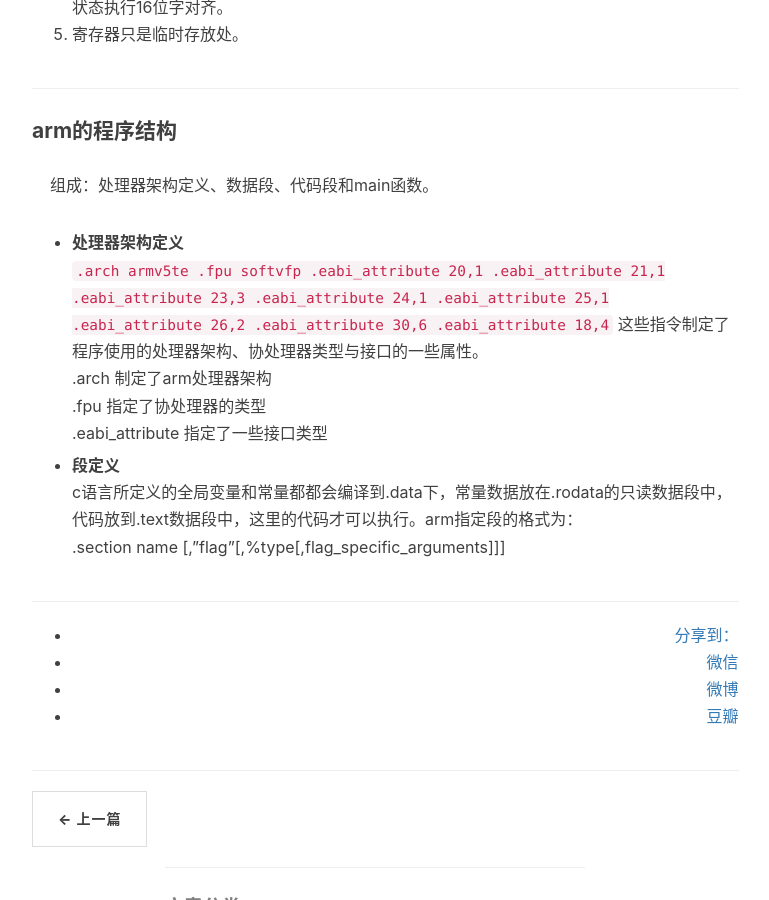
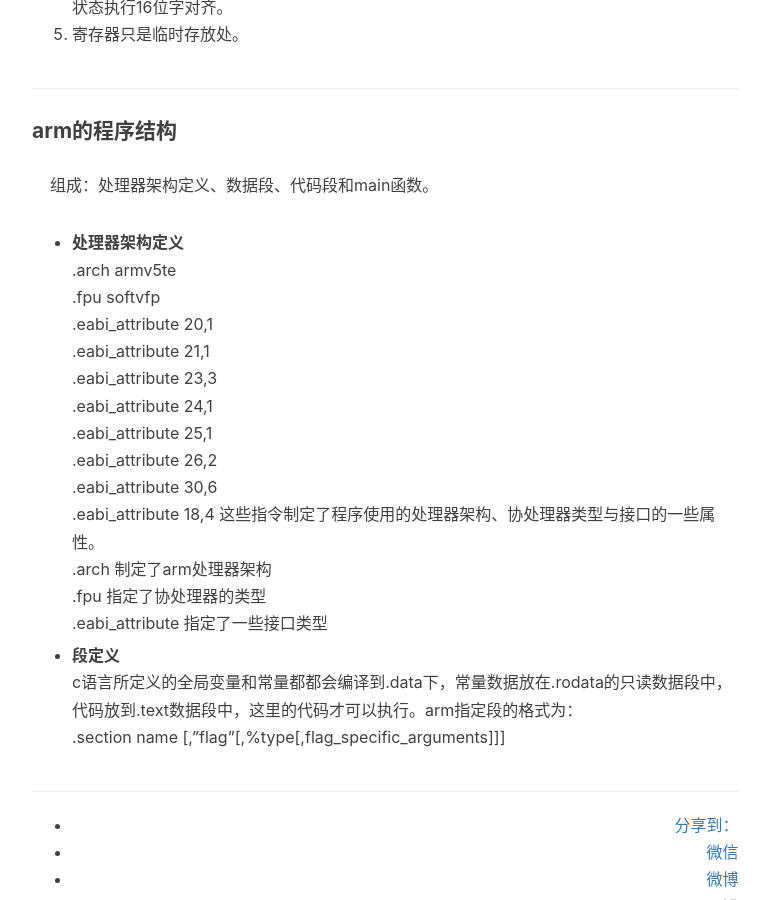
Before and after one commit to yangrz/blog, a Jekyll site: the page built from _posts/2017-01-16-androidSecurity.markdown, in a window 1280 px wide and 900 px high, scrolled down 1651 px. Shown: the whole window, without its empty margins (233-1002 px from the left). Built offline with Jekyll 4.4.1, drawn with Linux system fonts in a browser that asks for light colours; nearby versions of some CDN libraries; comment, search, counter and statistics services are not loaded; some of the changed lines change nothing that is shown.

Commit message:
2017-02-17

````diff
--- a/_posts/2017-01-16-androidSecurity.markdown
+++ b/_posts/2017-01-16-androidSecurity.markdown
@@ -46,16 +46,16 @@ tags:
 #### arm的程序结构
 &nbsp;&nbsp;&nbsp;&nbsp;组成：处理器架构定义、数据段、代码段和main函数。
 * __处理器架构定义__
-```.arch  armv5te
-.fpu  softvfp
-.eabi_attribute  20,1
-.eabi_attribute  21,1
-.eabi_attribute  23,3
-.eabi_attribute  24,1
-.eabi_attribute  25,1
-.eabi_attribute  26,2
-.eabi_attribute  30,6
-.eabi_attribute  18,4```
+	.arch  armv5te
+	.fpu  softvfp
+	.eabi_attribute  20,1
+	.eabi_attribute  21,1
+	.eabi_attribute  23,3
+	.eabi_attribute  24,1
+	.eabi_attribute  25,1
+	.eabi_attribute  26,2
+	.eabi_attribute  30,6
+	.eabi_attribute  18,4
 这些指令制定了程序使用的处理器架构、协处理器类型与接口的一些属性。
 .arch 制定了arm处理器架构
 .fpu 指定了协处理器的类型
````
